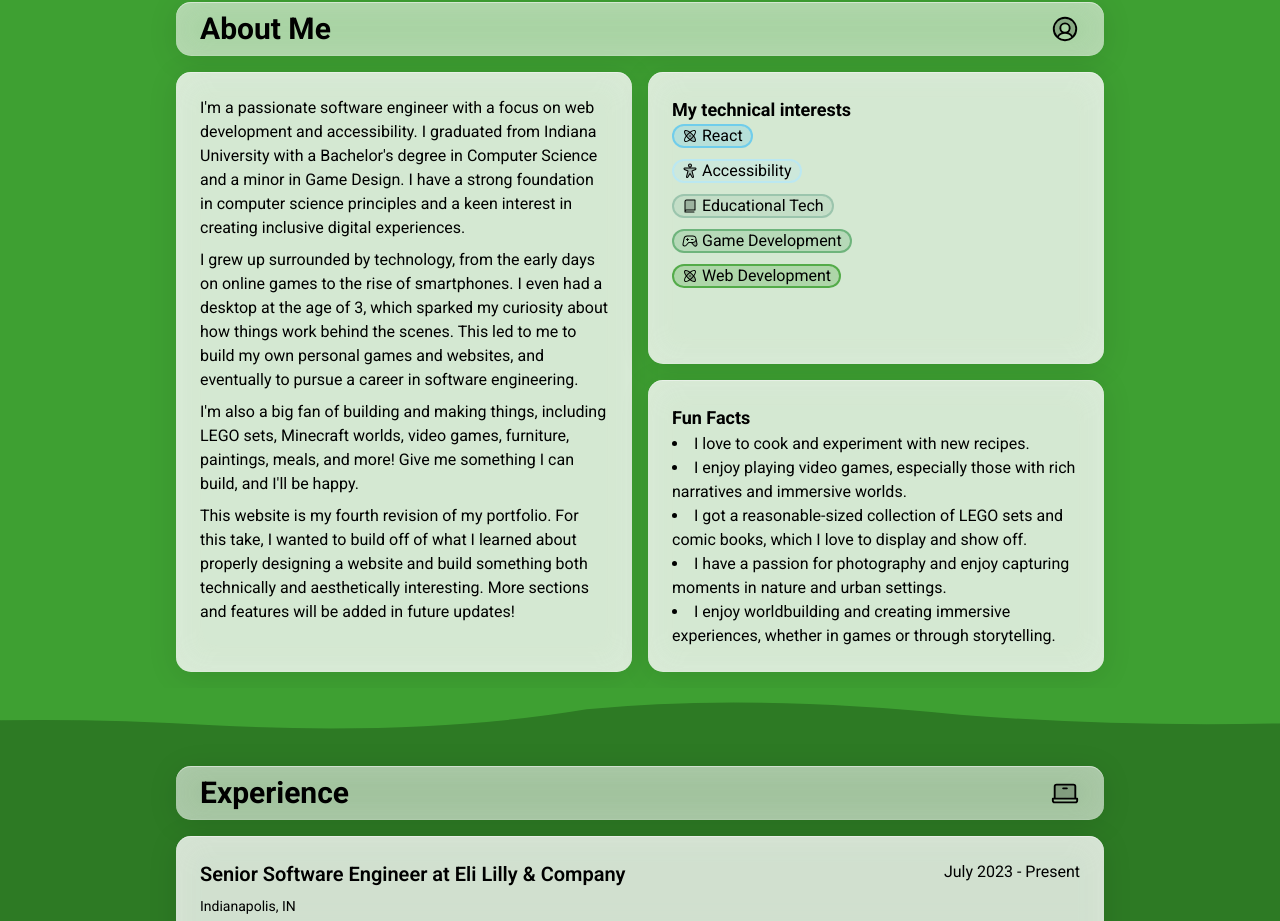
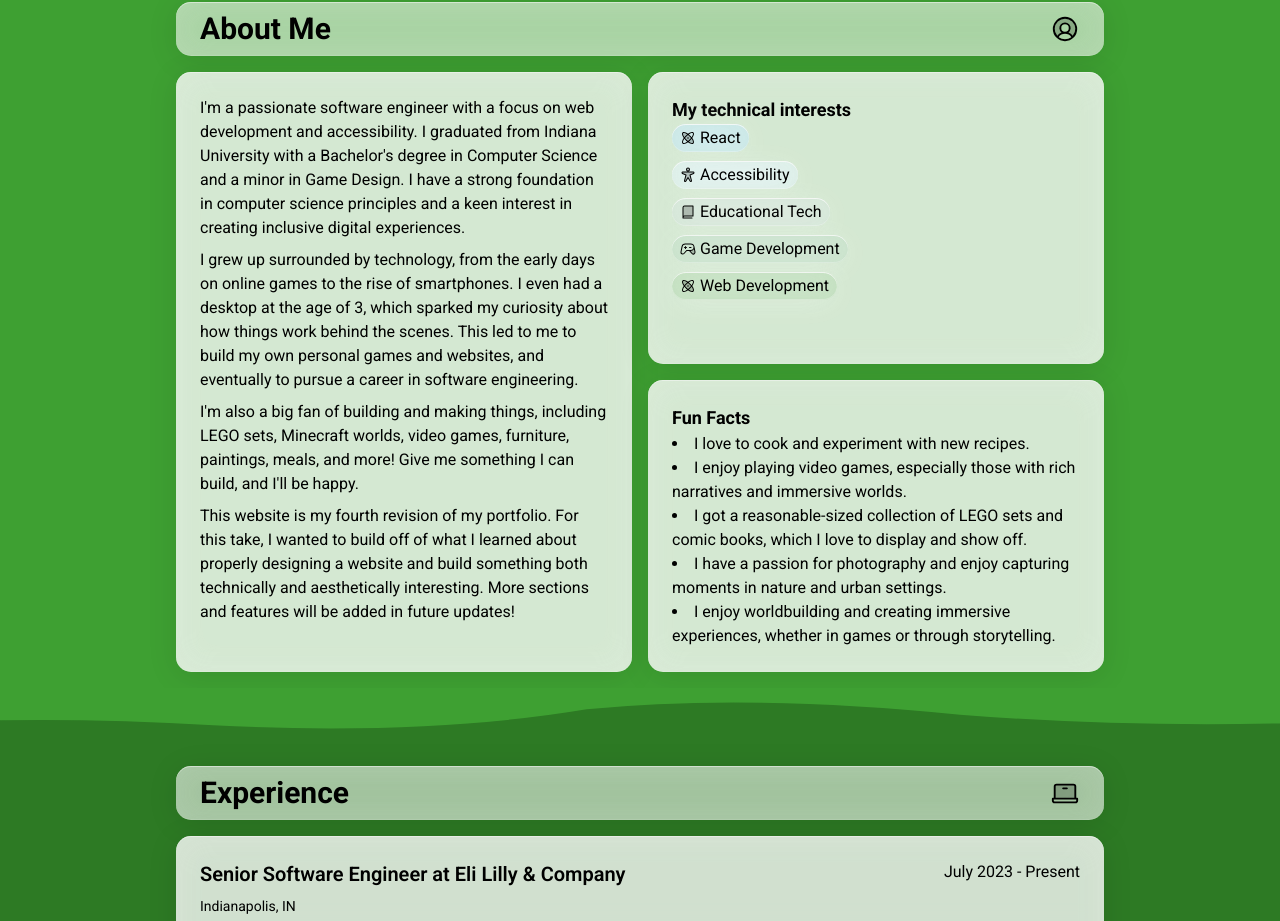
Before and after one commit to vtlanglois/portfolio-v2, a Next.js app: page / in a window 1280 px wide. Shown: the part 798-1719 px from the top of the page. Built offline with nearby package versions, Linux system fonts and the light colour scheme.

Commit message:
style: updated tag styling

```diff
--- a/src/components/ui/Tag/index.tsx
+++ b/src/components/ui/Tag/index.tsx
@@ -62,7 +62,7 @@ export default function Tag({
   return (
     <span
       className={
-        "tag rounded-full border-2 px-2 py-0.5 inline-flex items-center gap-1 leading-none"
+        "tag rounded-full  px-2 py-0.5 inline-flex items-center gap-1"
       }
     >
       {selectedIcon()}
--- a/src/components/ui/TagList/styles.css
+++ b/src/components/ui/TagList/styles.css
@@ -65,8 +65,26 @@
   );
 }
 
+.tag {
+  box-shadow:
+    0 4px 30px rgba(250, 250, 250, 0.23),
+    inset 0 1px 0 rgba(250, 250, 250, 0.8),
+    inset 0 -1px 0 rgba(250, 250, 250, 0.3),
+    inset 0 0 26px 13px rgba(250, 250, 250, 0.23);
+  backdrop-filter: blur(15px);
+  -webkit-backdrop-filter: blur(15px);
+}
+
 @media (prefers-color-scheme: dark) {
   .tag-list {
     --bg-alpha: 60%;
   }
+
+  .tag {
+    box-shadow:
+      0 4px 30px rgba(0, 0, 0, 0.1),
+      inset 0 1px 0 rgba(250, 250, 250, 0.5),
+      inset 0 -1px 0 rgba(250, 250, 250, 0.1),
+      inset 0 0 26px 13px rgba(250, 250, 250, 0.13);
+  }
 }
```
